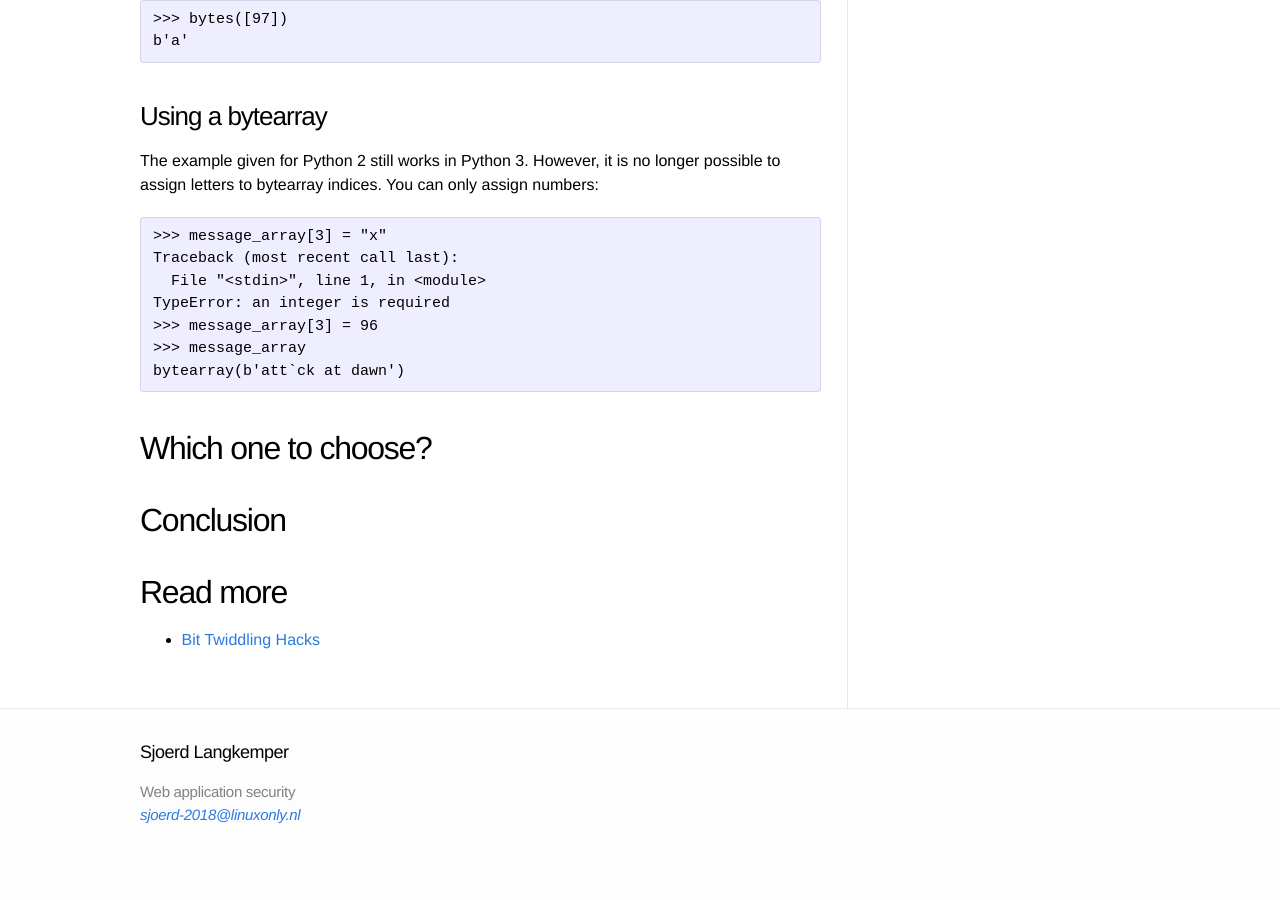
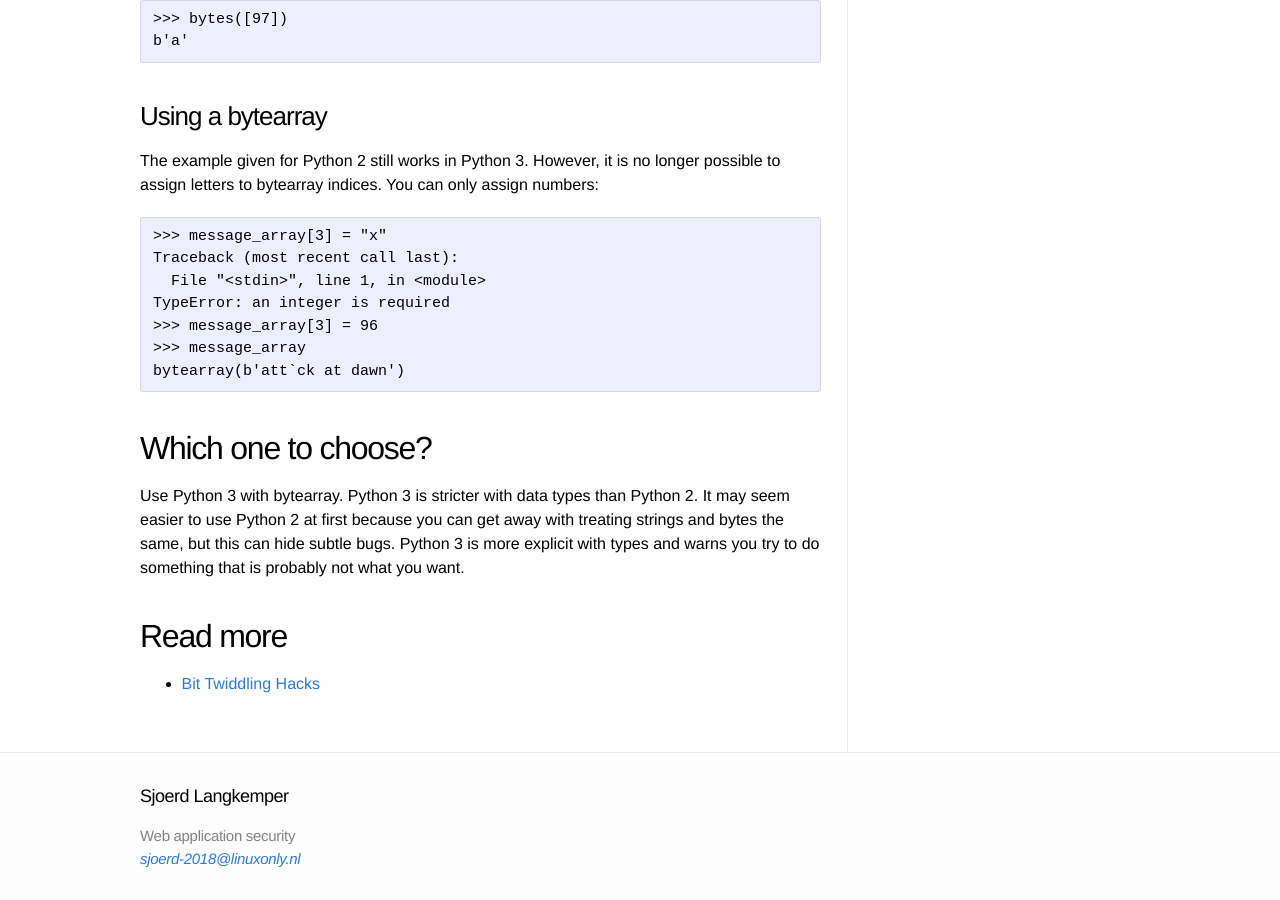
Before and after one commit to Sjord/Sjord.github.io, a Jekyll site: the page built from _posts/2018-10-23-bits-bytes-in-python-2-3.md, in a window 1280 px wide and 900 px high, scrolled down 4017 px. Built offline with Jekyll 4.4.1, drawn with Linux system fonts in a browser that asks for light colours; before the commit the page ends 4873 px from its top, so only the background shows below that.

Commit message:
Finish post

```diff
--- a/_posts/2018-10-23-bits-bytes-in-python-2-3.md
+++ b/_posts/2018-10-23-bits-bytes-in-python-2-3.md
@@ -149,7 +149,7 @@
 
 ## Which one to choose?
 
-## Conclusion
+Use Python 3 with bytearray. Python 3 is stricter with data types than Python 2. It may seem easier to use Python 2 at first because you can get away with treating strings and bytes the same, but this can hide subtle bugs. Python 3 is more explicit with types and warns you try to do something that is probably not what you want.
 
 ## Read more
 
```
